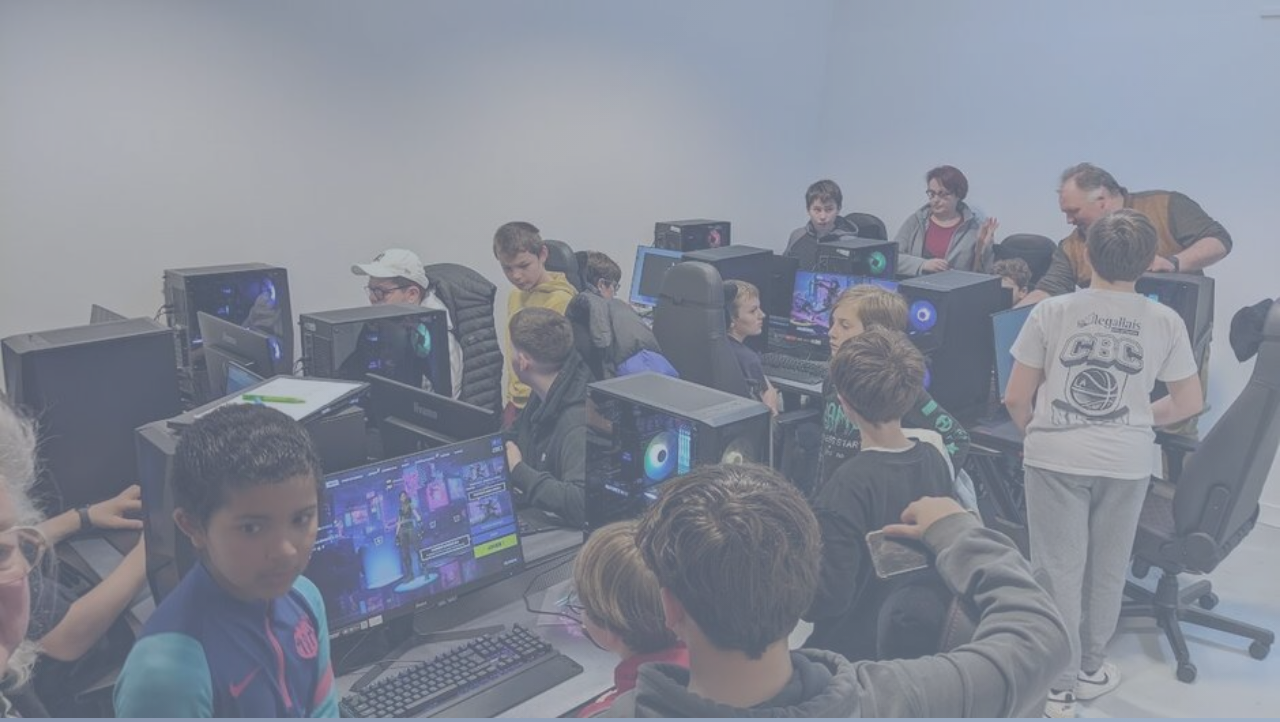
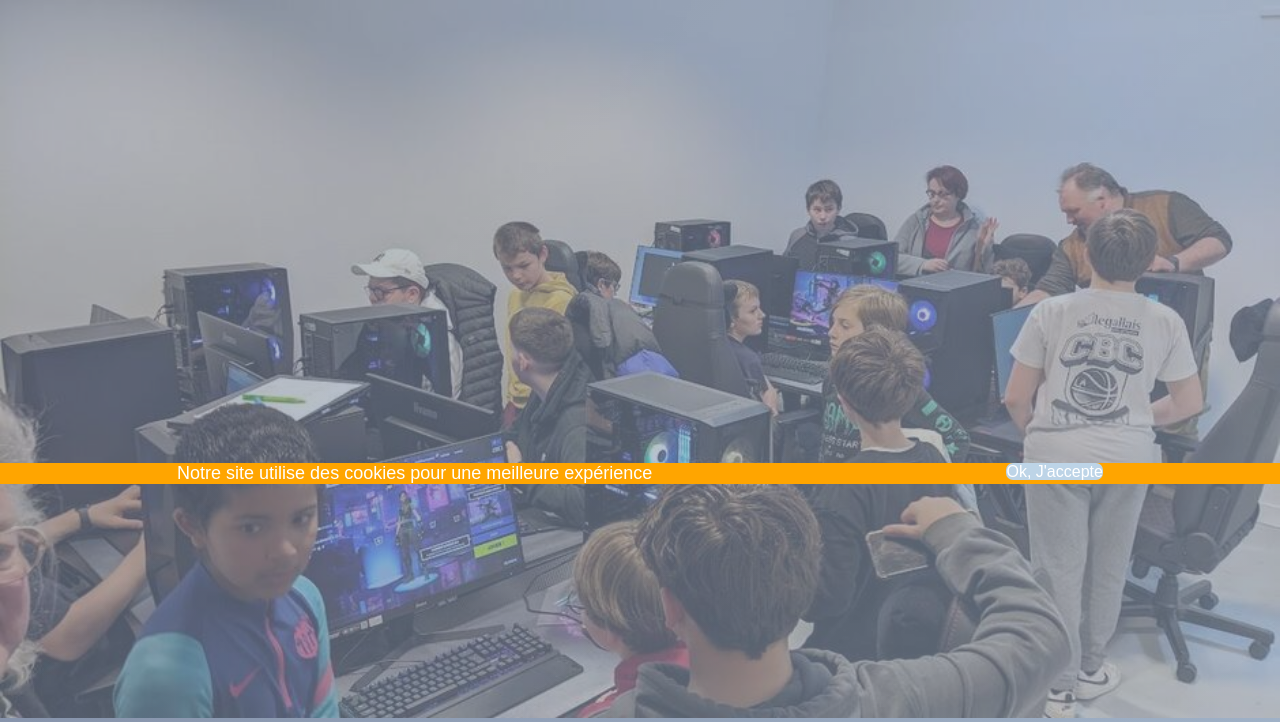
Before and after one commit to Fuyu02/Salle-eSport-Ouistreham, a PHP site: page /Site_pavillon_eSport.php in a window 1280 px wide. Shown: the part 316-1038 px from the top of the page. Run offline with PHP 8.4, Linux system fonts and the light colour scheme.

Commit message:
Création de la bannière pour les cookies ->  à peaufiner pour le css Création cookie pour le site en méthode get --> à améliorer avec la méthode post et un script Js complet

```diff
--- a/PageAccueilCss.css
+++ b/PageAccueilCss.css
@@ -99,7 +99,7 @@ nav > ul li:hover .sous{
 
 
 
-/*Boutons de l'accueil à revoir*/
+/*BOUTONS ACCUEIL*/
 .wrapper {
   margin: 80px auto;
   text-align: center;
@@ -226,3 +226,38 @@ footer{
 }
 
 /**/
+
+/*BANNIERE COOOKIE*/
+
+.banniere{
+    border:solid 4 px black;
+    background: orange;
+    /* Pour qu'il soit fixé en bas de la page même en scrollant*/
+    position: fixed;
+    bottom:0;
+    left: 0;
+    width:100%;
+    /**/
+    color: white;
+    display: flex;
+    justify-content: space-around;
+    padding:30 px;
+    font-family: 'Signika Negative', sans-serif;
+}
+
+.text-banniere p{
+    font-size: large;
+
+}
+
+.button-banniere{
+    padding-top:15 px;
+}
+.button-banniere a{
+    border: solid 1 px white;
+    padding: 10 px;
+    background:#bdd4e7;
+    border-radius: 7px;
+    color: white;
+    text-decoration: none; /*enlève le lien surligné*/
+}
--- a/Site_pavillon_eSport.php
+++ b/Site_pavillon_eSport.php
@@ -1,3 +1,13 @@
+<?php
+    if(isset($_GET['accepte-cookie'])){
+        setcookie('accepte-cookie','true',time()+365*24*3600);
+        header('Location: Site_pavillon_eSport.php'); //on peut faire plutot un script js pour enlever le bandeau
+        die(); //pour finir le script
+    }
+
+?>
+
+
 <!DOCTYPE html>
 <html lang="fr">
 
@@ -92,4 +102,20 @@
     </footer>
 
 
+    <?php
+        if(!isset($_COOKIE['accepte-cookie'])){
+    ?> <!-- Tout ce qui est entre crochet dépend de la condition-->
+        <div class="banniere">
+            <div class="text-banniere">
+                <p> Notre site utilise des cookies pour une meilleure expérience</p>
+            </div>
+            <div class="button-banniere"> <!-- Méthode get pour ce cookie-->
+                <a href="?accepte-cookie"> Ok, J'accepte </a>
+            </div>
+        </div>
+    <?php
+        }
+    ?>
+
+
 </html>
```
Also changed, not shown: CookieWeb.php (added, +7 -0 lines).
